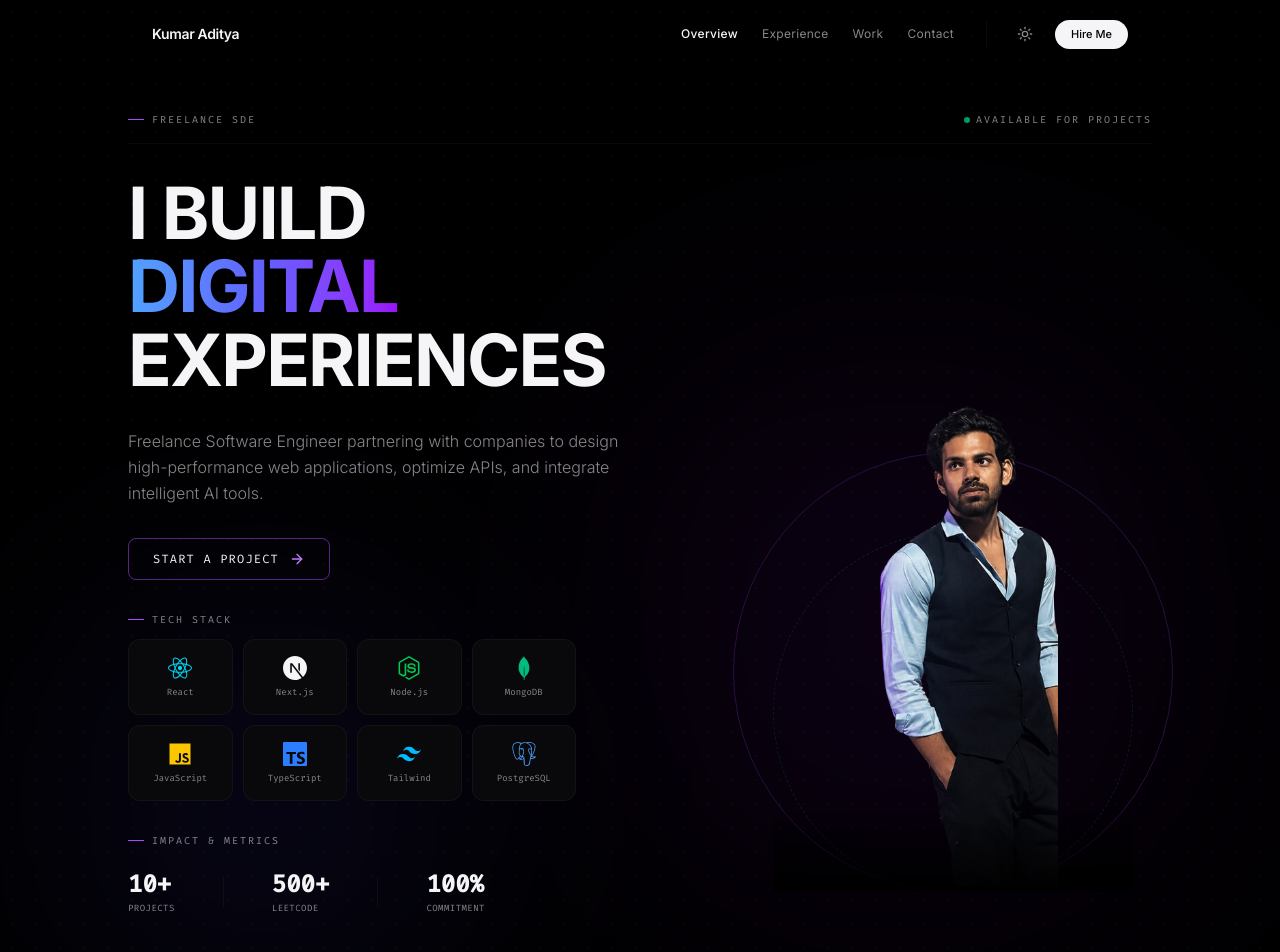
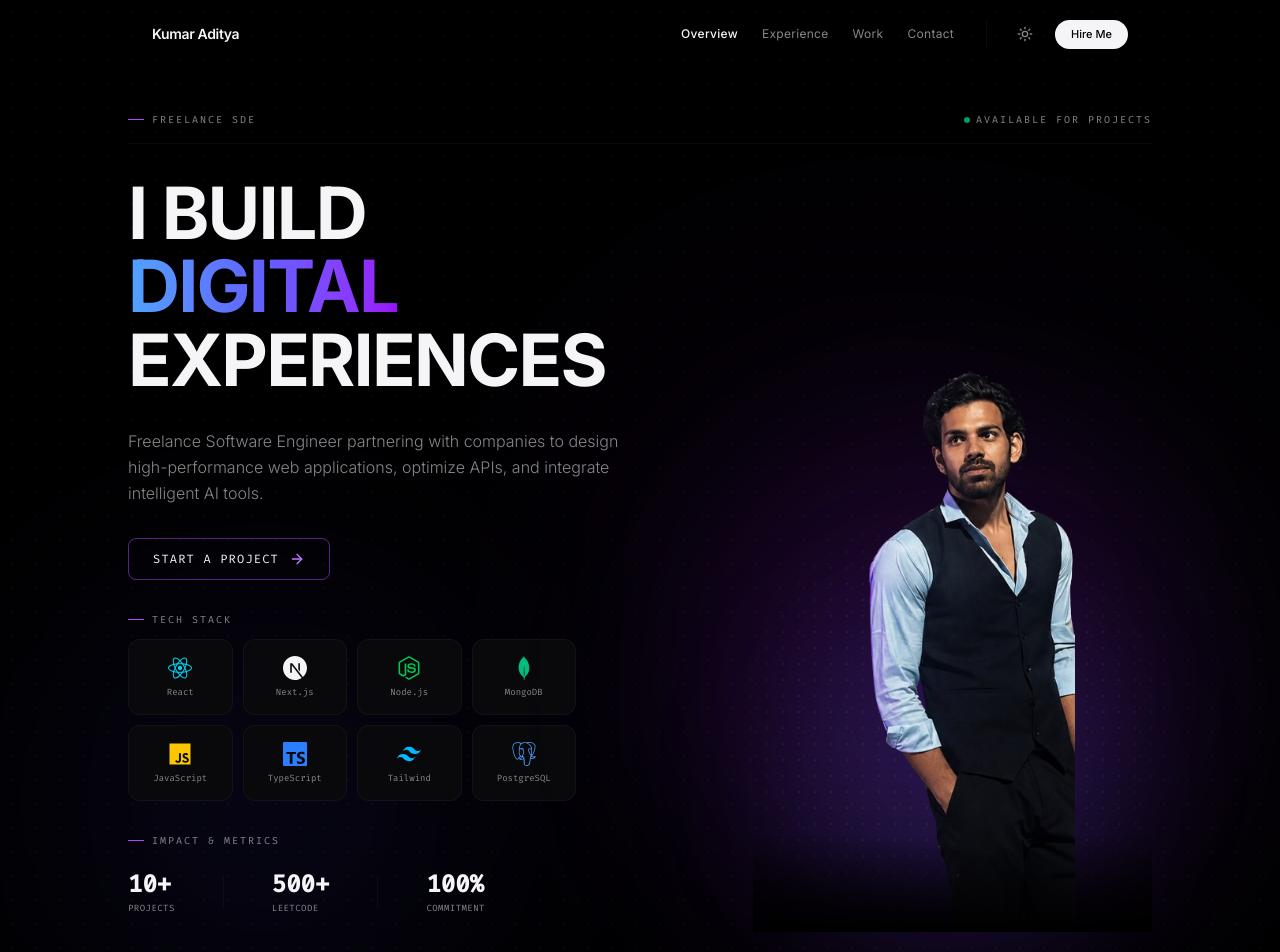
Before and after one commit to Kumaraditya18/Portfolio, a React (Vite) app: page / in a window 1280 px wide. Shown: the top 952 px of the page. Built offline with nearby package versions, Linux system fonts and the light colour scheme.

Commit message:
feat: enlarge portrait image, replace rings with double backlight purple glow and spinning tech grid

```diff
--- a/src/components/Hero.jsx
+++ b/src/components/Hero.jsx
@@ -133,20 +133,23 @@ const Hero = () => {
           </div>
 
           {/* Right Side: Portrait Image & Status floating card */}
-          <div className="lg:col-span-5 hidden min-[650px]:flex flex-col items-center justify-end relative min-h-[500px]">
+          <div className="lg:col-span-5 hidden min-[650px]:flex flex-col items-center justify-end relative min-h-[550px]">
 
-            {/* Rotating orbits */}
-            <div className="absolute w-[440px] h-[440px] rounded-full border border-purple-500/20 animate-[spin_80s_linear_infinite] pointer-events-none"></div>
-            <div className="absolute w-[360px] h-[360px] rounded-full border border-dashed border-cyan-500/15 animate-[spin_50s_linear_infinite_reverse] pointer-events-none"></div>
+            {/* Pulsing purple backlight glow */}
+            <div className="absolute w-[480px] h-[480px] bg-purple-500/12 rounded-full blur-[100px] pointer-events-none animate-[pulse_6s_ease-in-out_infinite]"></div>
+            <div className="absolute w-[320px] h-[320px] bg-indigo-500/15 rounded-full blur-[70px] pointer-events-none animate-[pulse_4s_ease-in-out_infinite_reverse]"></div>
+
+            {/* Circular dot-matrix tech grid */}
+            <div className="absolute w-[420px] h-[420px] rounded-full bg-[radial-gradient(rgba(167,113,238,0.1)_1px,transparent_1px)] bg-[size:16px_16px] [mask-image:radial-gradient(circle,black_55%,transparent_100%)] pointer-events-none animate-[spin_180s_linear_infinite]"></div>
 
             {/* User Portrait Image */}
-            <div className="relative w-full max-w-[360px] h-[520px] flex items-end justify-center">
+            <div className="relative w-full max-w-[420px] h-[600px] flex items-end justify-center">
               <img
                 src="/my_portrait.png?v=2"
                 alt="Kumar Aditya Portrait"
-                className="max-h-full max-w-full object-contain object-bottom select-none pointer-events-none relative z-10"
+                className="max-h-full max-w-full object-contain object-bottom select-none pointer-events-none relative z-10 transition-transform duration-500 hover:scale-[1.025]"
               />
-              <div className="absolute inset-x-0 bottom-0 h-20 bg-gradient-to-t from-bg-app to-transparent z-20"></div>
+              <div className="absolute inset-x-0 bottom-0 h-24 bg-gradient-to-t from-bg-app to-transparent z-20"></div>
             </div>
 
           </div>
```
